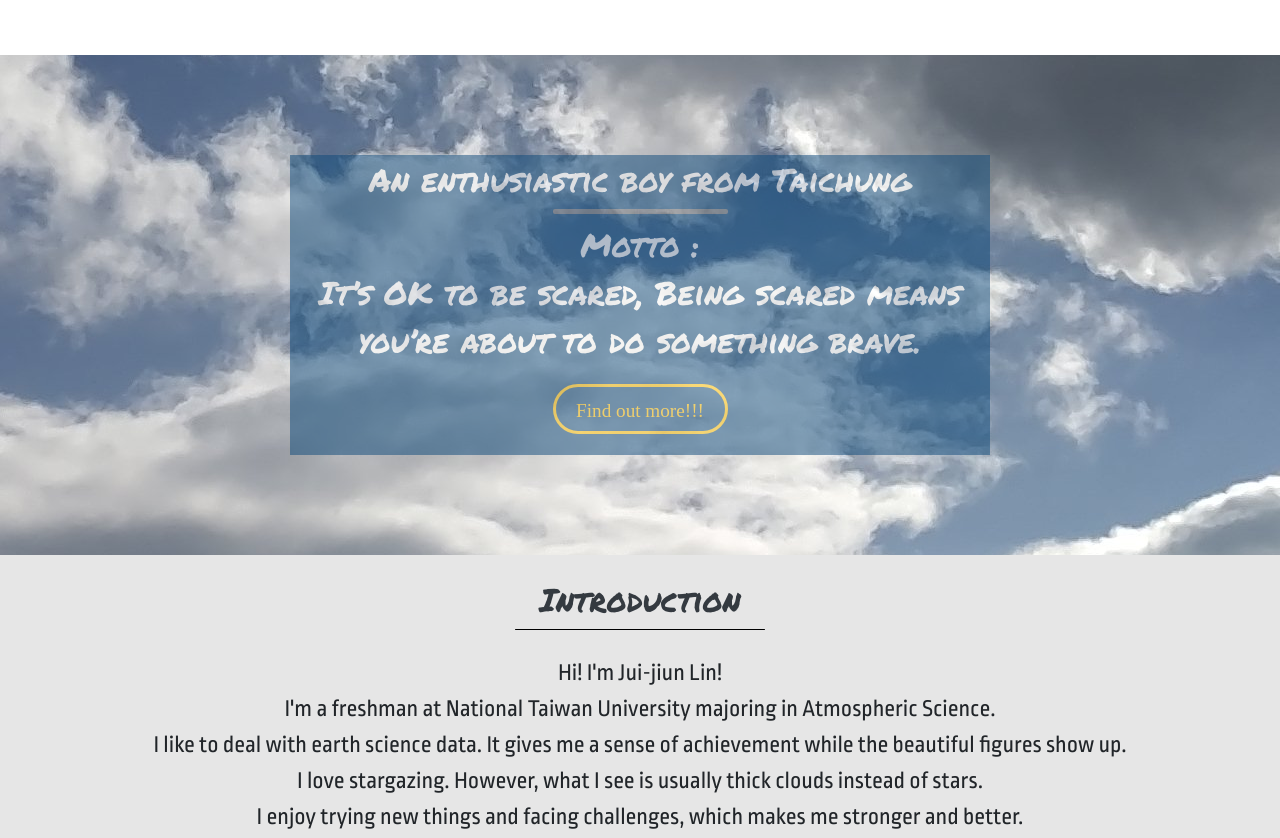
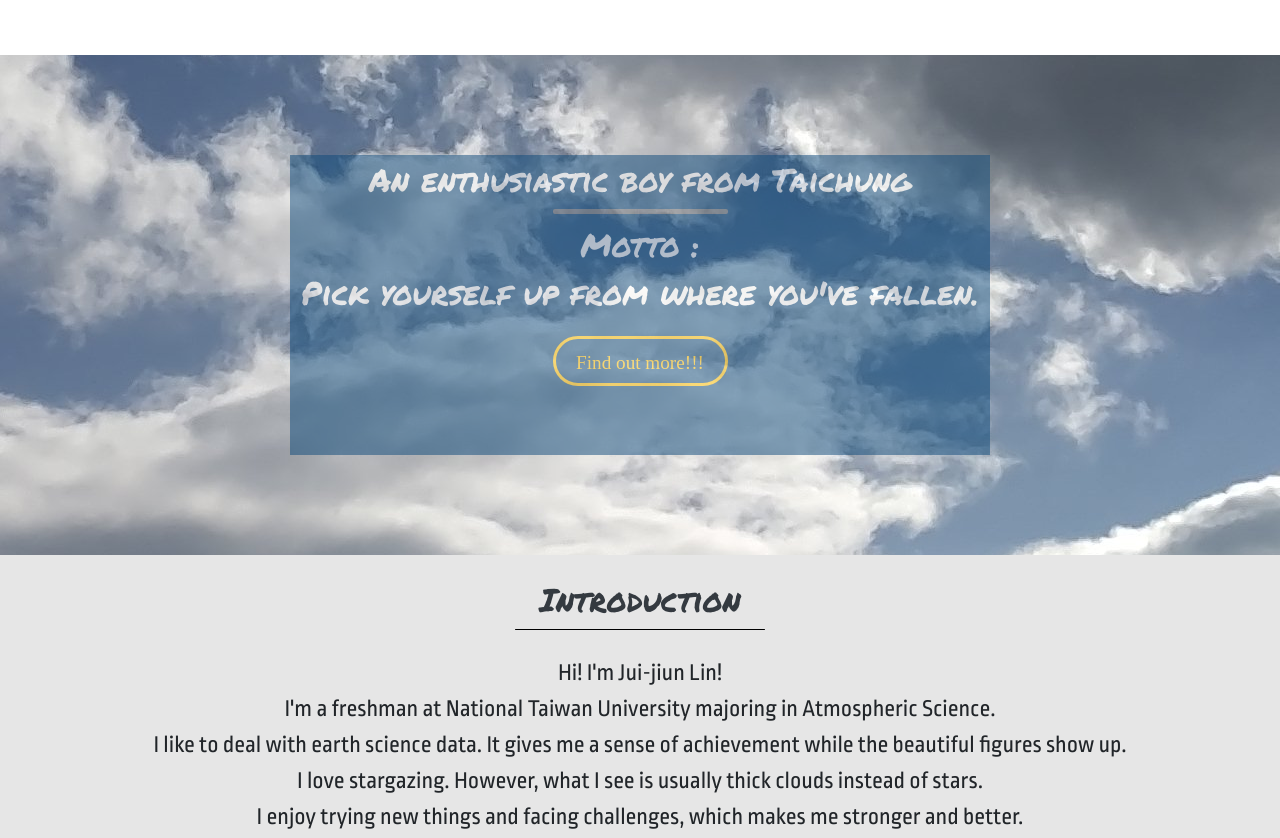
Before and after one commit to JerryLin-0906/Self-introduction, a plain HTML site: page index.html in a window 1280 px wide. Shown: the top 838 px of the page. Drawn offline with nearby package versions, Linux system fonts and the light colour scheme.

Commit message:
Add files via upload

```diff
--- a/index.html
+++ b/index.html
@@ -46,7 +46,7 @@
                 <div class="maintitle">An enthusiastic boy from Taichung</div>
                 <div class="whiteline"></div>
                 <div class="maintitle">Motto :</div>
-                <div class="maintitle"style="font-size: xx-large">It’s OK to be scared, Being scared means you’re about to do something brave.</div>
+                <div class="maintitle"style="font-size: xx-large">Pick yourself up from where you've fallen.</div>
                 <div style="height: 90px;padding-top: 20px" align="center">
                     <div href="#Introduction" class="buttontxt firstbutton" onclick="goToAnchor('Introduction')">Find out more!!!</div>
                 </div>
```
